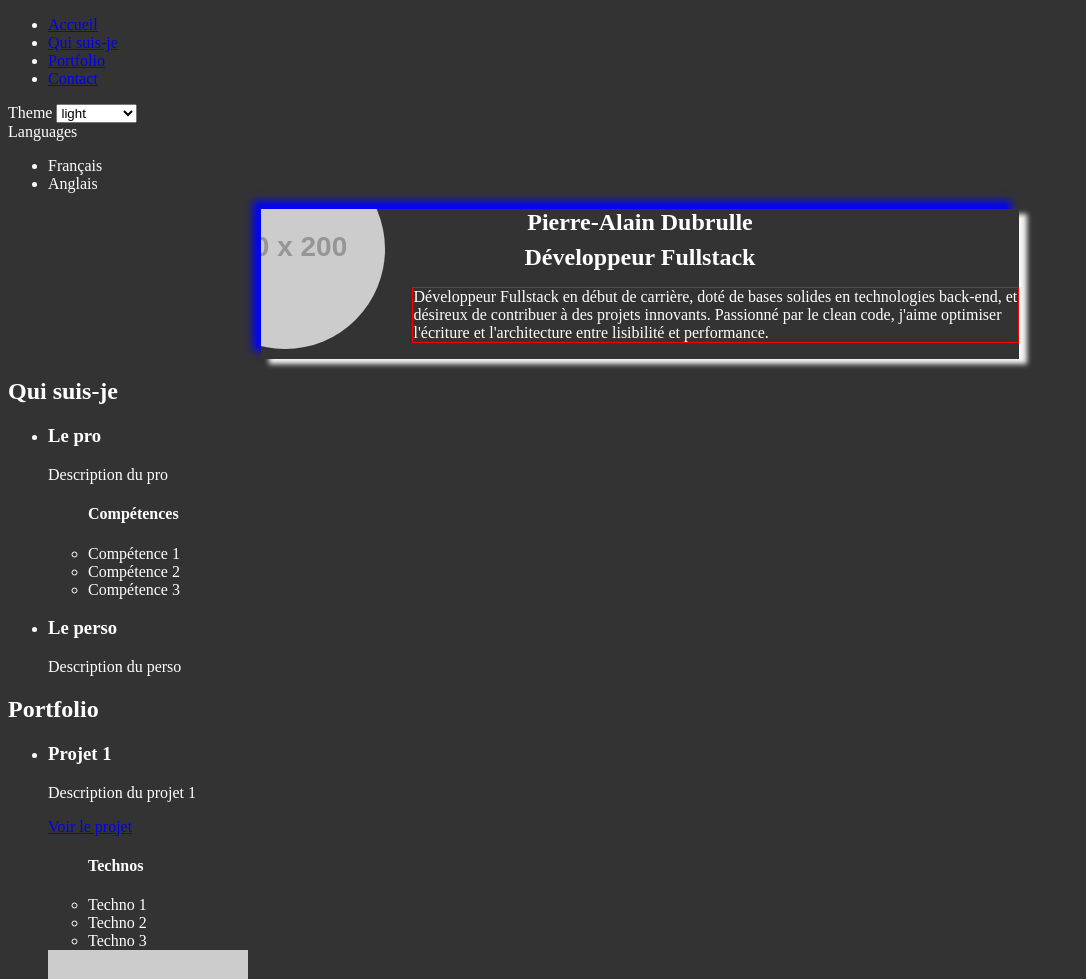
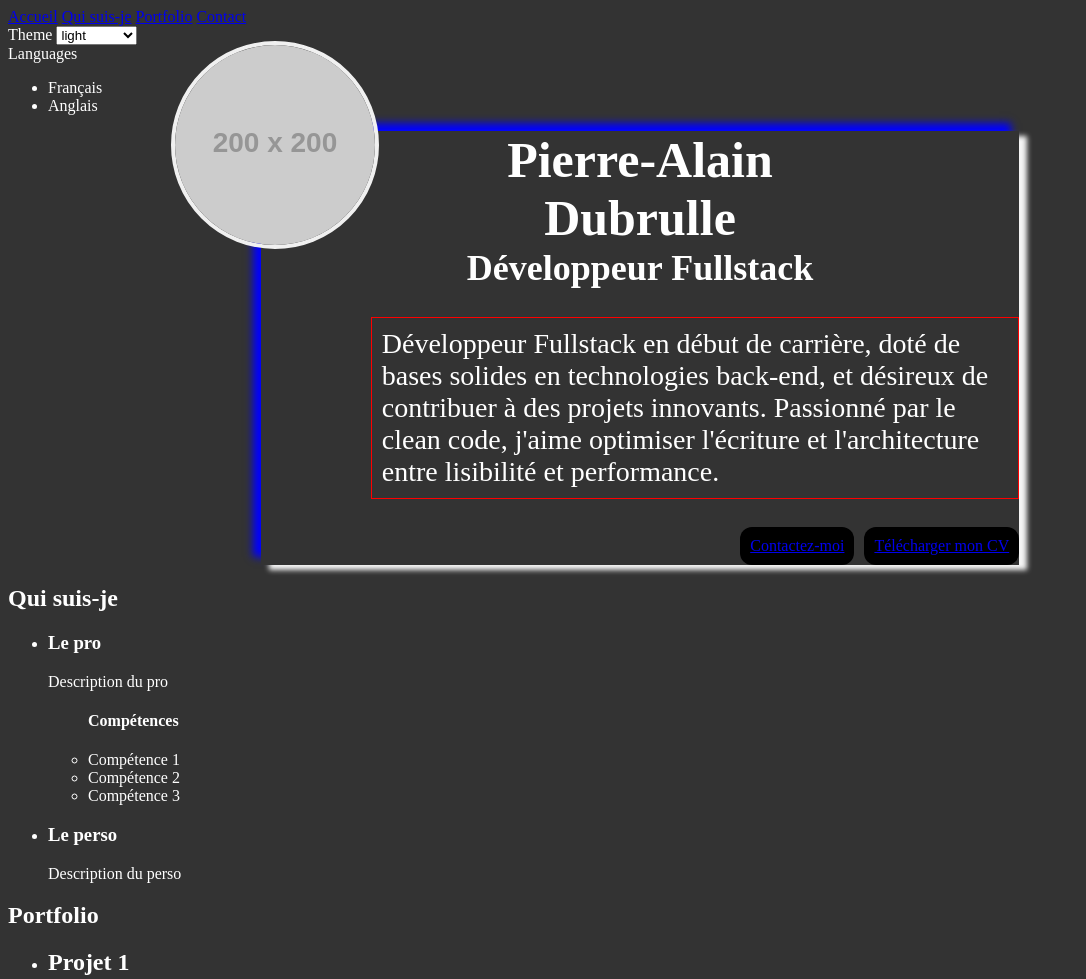
Before and after one commit to padubrulle/mysite, a plain HTML site: page index.html in a window 1280 px wide. Shown: the top 979 px of the page, without its empty margins (0-1086 px from the left). Drawn offline with Linux system fonts and the light colour scheme; placeholder pictures from the web are drawn by us.

Commit message:
home_container design refined, need further improvements.

```diff
--- a/index.html
+++ b/index.html
@@ -9,12 +9,10 @@
 </head>
 <body class="dark">
     <nav id="navbar">
-        <ul>
-            <li><a href="#home">Accueil</a></li>
-            <li><a href="#about">Qui suis-je</a></li>
-            <li><a href="#portfolio">Portfolio</a></li>
-            <li><a href="#contact">Contact</a></li>
-        </ul>
+        <a href="#home">Accueil</a>
+        <a href="#about">Qui suis-je</a>
+        <a href="#portfolio">Portfolio</a>
+        <a href="#contact">Contact</a>
     </nav>
 
     <div>
@@ -39,12 +37,17 @@
     <main>
         <section id="home">
             <div class="home_container">
-                <h1>Pierre-Alain Dubrulle</h1>
-                <h2>Développeur Fullstack</h2>
-                <p>Développeur Fullstack en début de carrière, doté de bases solides en technologies back-end, et désireux de contribuer à des projets innovants. Passionné par le clean code, j'aime optimiser l'écriture et l'architecture entre lisibilité et performance.</p>
                 <img src="https://via.placeholder.com/200x200" alt="Photo">
-                <a href="mailto:pierrealain.dubrulle@gmail.com">Contactez-moi</a>
-                <a href="/data/cv.txt" download="cv" id="dl_cv">Télécharger mon CV</a>
+                <!-- <div class="profile_image"></div> -->
+                <div>
+                    <h1>Pierre-Alain Dubrulle</h1>
+                    <h2>Développeur Fullstack</h2>
+                    <p>Développeur Fullstack en début de carrière, doté de bases solides en technologies back-end, et désireux de contribuer à des projets innovants. Passionné par le clean code, j'aime optimiser l'écriture et l'architecture entre lisibilité et performance.</p>
+                    <div class="home_links">
+                        <a href="mailto:pierrealain.dubrulle@gmail.com">Contactez-moi</a>
+                        <a href="/data/cv.txt" download="cv" id="dl_cv">Télécharger mon CV</a>
+                    </div>
+                </div>
             </div>
         </section>
         <section id="about">
@@ -75,7 +78,7 @@
             <ul>
                 <li>
                     <div class="project_card">
-                        <h3>Projet 1</h3>
+                        <h1>Projet 1</h1>
                         <p>Description du projet 1</p>
                         <a href="#">Voir le projet</a>
                         <div>
@@ -89,8 +92,8 @@
                         <img src="https://via.placeholder.com/200x200" alt="Image du projet 1">
                     </div>
                 </li>
-                <li><div class="project_card"><div class="project_card">
-                    <h3>Projet 2</h3>
+                <li><div class="project_card">
+                    <h1>Projet 2</h1>
                     <p>Description du projet 2</p>
                     <a href="#">Voir le projet</a>
                     <div>
--- a/style/style.css
+++ b/style/style.css
@@ -18,44 +18,59 @@ body{
     color: white;
 }
 
+
+
 .home_container{
     position: relative;
-    overflow: hidden;
+    align-items: center;
     width: 60%;
+    height: auto;
     margin:auto;
     box-shadow: 8px 5px 5px whitesmoke, -8px -8px 8px blue;
+    overflow: visible;
+}
+
+.home_container img{
+    position: absolute;
+    border-radius: 50%;
+    height: 200px;
+    height: 200px;
+    top: -90px;
+    left: -90px;
+    border: 4px solid #f0f0f0;
 }
 
 .home_container h1{
+    font-size: 50px;
     width: 50%;
     margin: auto;
     text-align: center;
 }
 
 .home_container h2{
+    font-size: 36px;
     width: 50%;
     margin: auto;
-    padding-top: 1%;
     text-align: center;
 }
 
-.home_container img{
-    border-radius: 50%;
-    height: auto;
-    position: absolute;
-    top:-40%;
-    left: -10%;
+.home_container p{
+    font-size: 28px;
+    padding:10px;
+    border: solid 1px red;
+    margin-left: 110px;
 }
 
-.home_container p{
-    border: solid 1px red;
-    margin-left: 20%;
+.home_container .home_links{
+    display: flex;
+    justify-content: flex-end;
+    gap: 10px;
 }
 
-.home_container a{
-    border: solid 1px red;
-    position:absolute;
-
+.home_container .home_links a{
+    padding: 10px;
+    background-color: black;
+    border-radius: 12px;
 }
 
 section{
```
